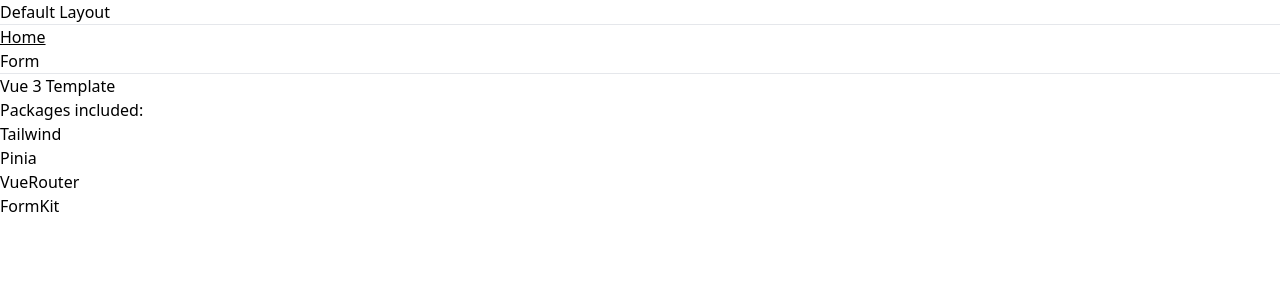
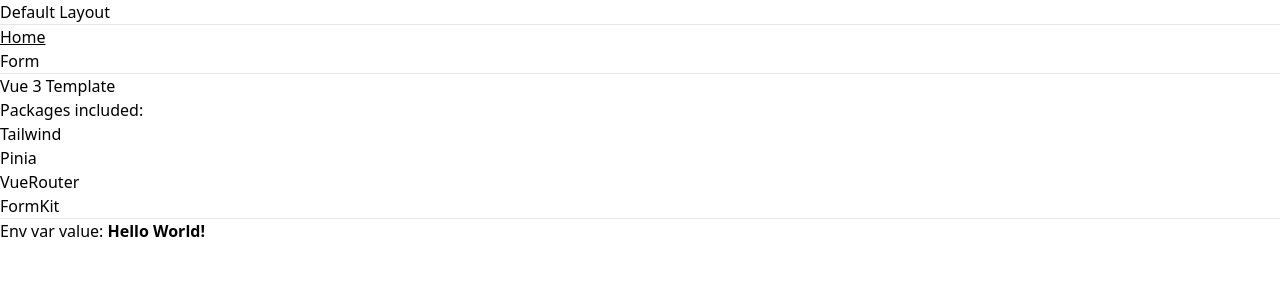
Before and after one commit to francescarpi/vue_3_template, a Vue app: page / in a window 1280 px wide. Shown: the top 300 px of the page. Built offline with nearby package versions, Linux system fonts and the light colour scheme; what @formkit/vue would draw is missing.

Commit message:
Add environment variable

```diff
--- a/src/views/HomePage.vue
+++ b/src/views/HomePage.vue
@@ -4,6 +4,7 @@
 import BigTitle from '../components/atoms/BigTitle/BigTitle.vue'
 const store = useDefaultStore()
 const { packages } = storeToRefs(store)
+const envVarValue = import.meta.env.VITE_TEST_ENV_VAR
 </script>
 
 <template>
@@ -13,5 +14,9 @@
     <ul class="list-disc ml-8 mt-2">
       <li v-for="pkg in packages" :key="pkg.id">{{ pkg.name }}</li>
     </ul>
+    <hr class="my-2" />
+    <p>
+      Env var value: <b>{{ envVarValue }}</b>
+    </p>
   </div>
 </template>
```
Also changed, not shown: 2 other files (tests, documents, lock files or other folders).
